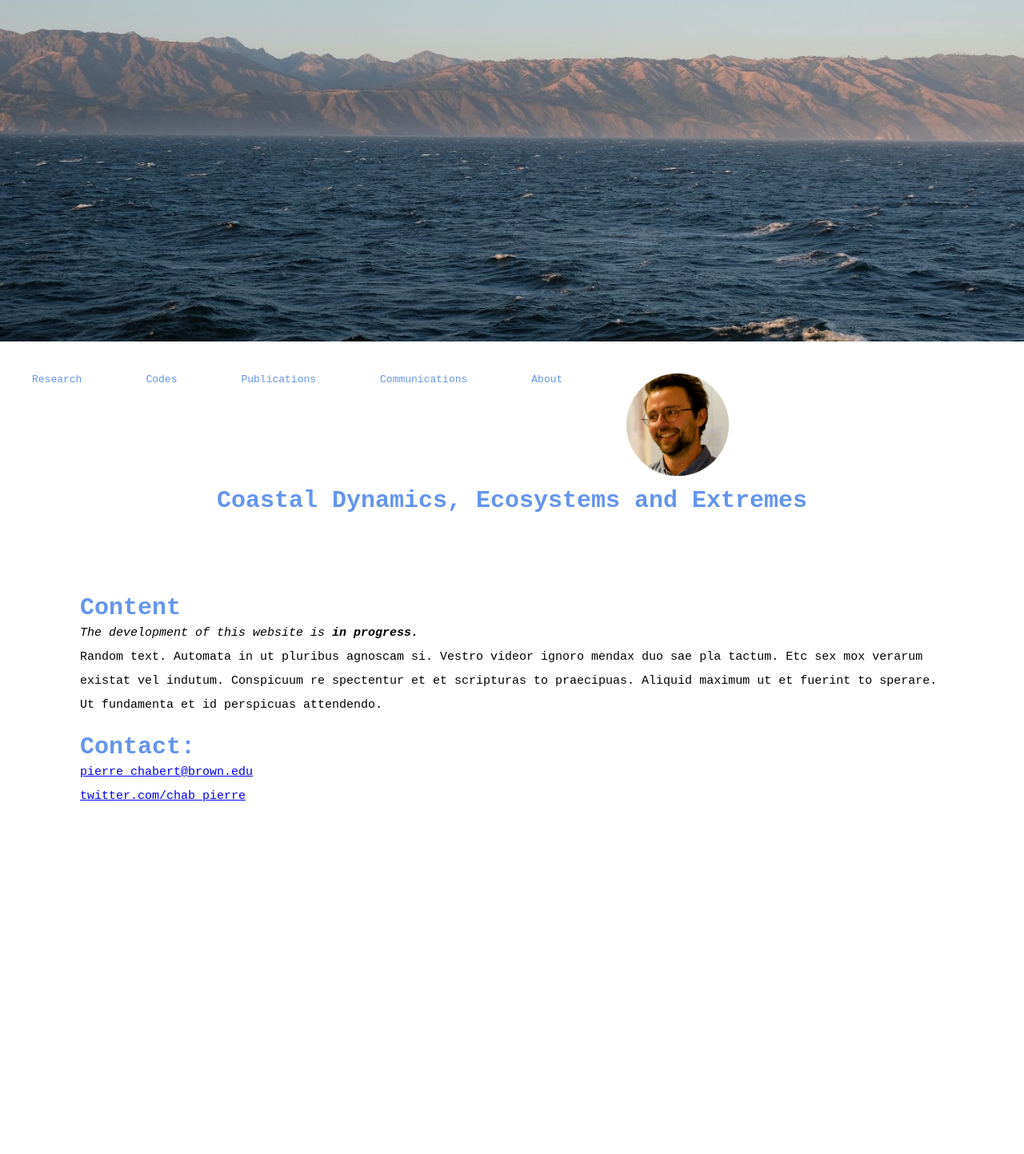
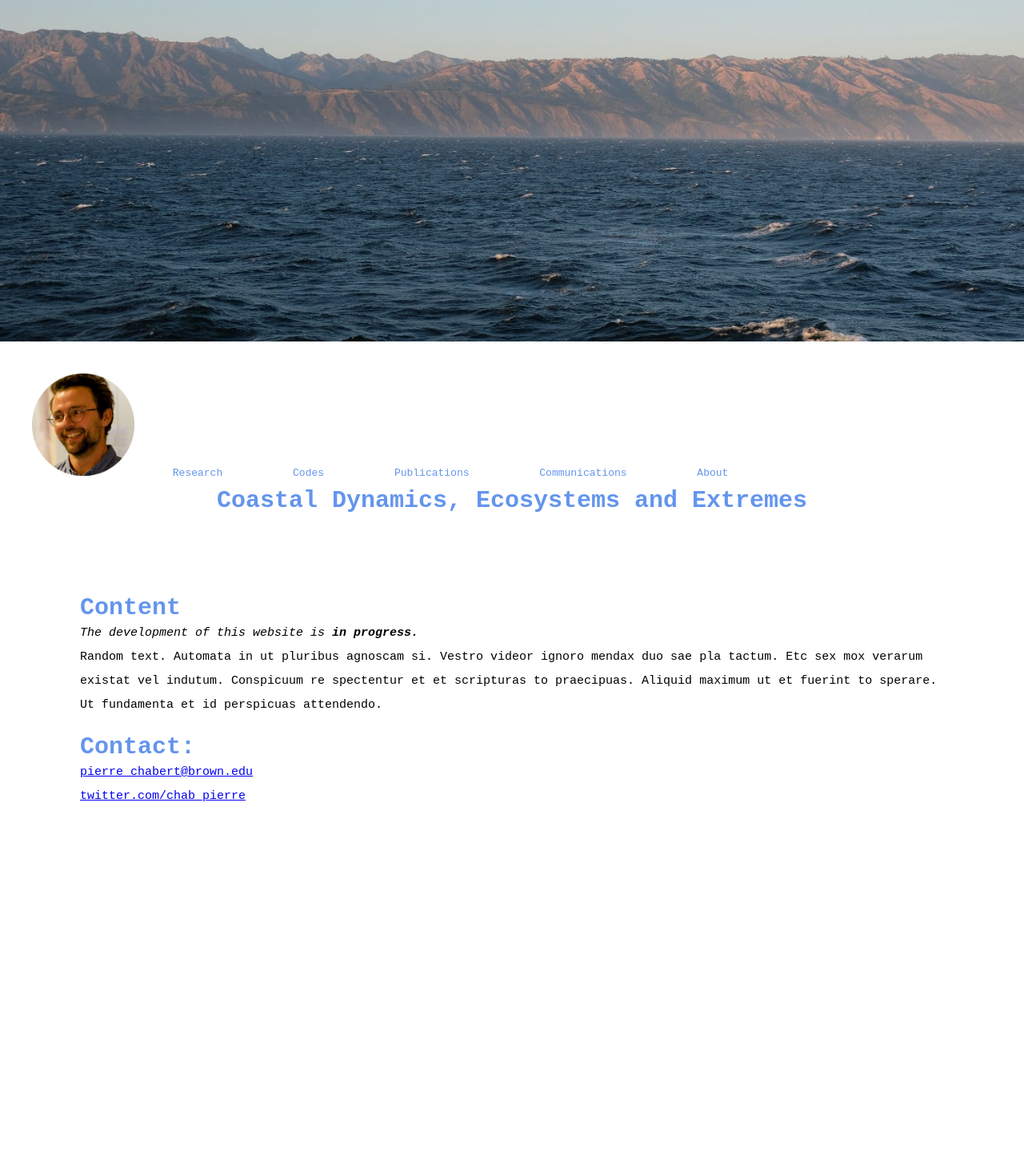
Before and after one commit to pierrechabert/pierrechabert.github.io, a Jekyll site: the page index.html, which Jekyll copies as it is, in a window 1280 px wide. Shown: the whole page at 80% size. Built offline with Jekyll 4.4.1, drawn with Linux system fonts in a browser that asks for light colours.

Commit message:
Update index.html

```diff
--- a/index.html
+++ b/index.html
@@ -19,7 +19,7 @@
             max-height: 100vh;
             margin: auto;
         }
-         .href-style-fit {color:cornflowerblue; margin:40px; text-align:center; text-decoration:none; float:left;
+         .href-style-fit {color:cornflowerblue; margin:40px; text-align:center; text-decoration:none;
     }
      * {
  font-size: 100%;
```
